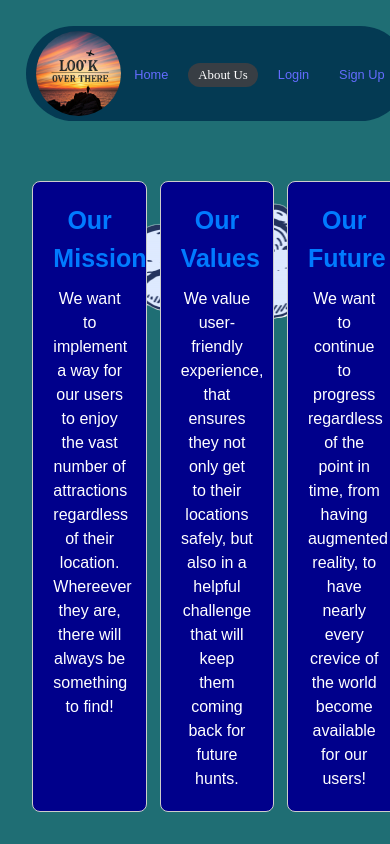
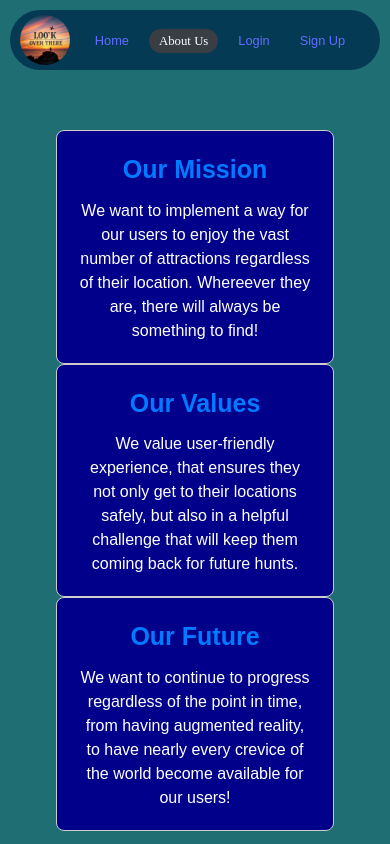
Before and after one commit to Godzelduh/look-over-there, a React (Vite) app in the folder client/: page /AboutUs in a window 390 px wide. Shown: the top 844 px of the page. Built offline with nearby package versions, Linux system fonts and the light colour scheme.

Commit message:
final updates for css mobile versions working

```diff
--- /dev/null
+++ b/client/src/Styles/AboutUs.css
@@ -0,0 +1,78 @@
+.container {
+    text-align: center;
+    margin-top: 20px;
+    font-size: 24px;
+    color: darkblue;
+}
+
+.boxContainer {
+    display: flex;
+    justify-content: space-around;
+    margin-top: 40px;
+}
+
+.box {
+    width: 30%;
+    padding: 20px;
+    border: 1px solid #ccc;
+    border-radius: 8px;
+    transition: box-shadow 0.3s ease;
+    background-color: darkblue;
+}
+
+.boxTitle {
+    font-size: 25px;
+    font-weight: bold;
+    margin-bottom: 10px;
+    color: #007bff;
+}
+
+.boxContent {
+    font-size: 16px;
+    line-height: 1.5;
+    color: #fff;
+}
+
+.highlight {
+    font-weight: bold;
+    color: #007bff;
+}
+
+.imageContainer {
+    margin-top: 40px;
+}
+
+topChoicesContainer {
+    display: grid;
+    grid-template-columns: 1fr 1fr;
+    gap: 20px;
+    margin-top: 40px;
+    padding: 20px;
+    border: 1px solid #ccc;
+    border-radius: 8px;
+    background-color: #f9f9f9;
+}
+
+topChoiceItem {
+    padding: 10px;
+    border: 1px solid #ccc;
+    border-radius: 8px;
+    background-color: #fff;
+}
+
+/* Responsive adjustments */
+@media (max-width: 768px) {
+    .boxContainer {
+
+        flex-direction: column;
+
+    }
+    .box {
+    width: 75%;
+      margin-left: auto;
+      margin-right: auto;
+
+    }
+}
+
+@media (max-width: 480px) {}
--- a/client/src/Styles/App.css
+++ b/client/src/Styles/App.css
@@ -7,7 +7,7 @@ body {
 }
 
 #root {
-  max-width: 1280px;
+  max-width: 100%;
   margin: 0 auto;
   padding: 2rem;
   text-align: center;
@@ -131,7 +131,22 @@ button:hover {
   font-family: 'Lucida Sans', 'Lucida Sans Regular', 'Lucida Grande', 'Lucida Sans Unicode', Geneva, Verdana, sans-serif;
 }
 .search-label {
-  color: #7dafb3; /* Change this to your desired color */
+  color: #7dafb3;
+  font-size: 35px;
+  font-family: cursive, 'Lucida Sans Regular', 'Lucida Grande', 'Lucida Sans Unicode', Geneva, Verdana, sans-serif;
+}
+.hunt-description {
+  color: #7dafb3;
+  background-color: #0a3c44;
+  width: 65vw;
+  padding: 30px;
+  padding-top: 40px;
+  border-radius: 50%;
+  margin-right: auto;
+  margin-left: auto;
+  margin-bottom: 15px;
+  font-family: cursive, 'Lucida Sans Regular', 'Lucida Grande', 'Lucida Sans Unicode', Geneva, Verdana, sans-serif;
+
 }
 .hover-box {
   transition: box-shadow 0.3s ease;
@@ -268,6 +283,10 @@ body {
     width: 90%;
     margin: 0 auto;
   }
+  .hunt-description {
+    width: 85vw;
+
+  }
 }
 
 @media (max-width: 768px) {
@@ -291,11 +310,16 @@ body {
   .signup-image {
     width: 40vw;
   }
+  .hunt-description {
+
+    padding-top: 45px;
+
+  }
 }
 
 @media (max-width: 576px) {
   .nav-logo {
-    height: 50px;
+    height: 50px !important;
   }
 
   .nav-link {
@@ -311,9 +335,19 @@ body {
   .signup-image {
     width: 50vw;
   }
+  .hunt-description {
+    width: 90vw;
+    padding-top: 40px;
+
+  }
 }
 
 @media (max-width: 450px) {
+  #root {
+    margin: 0;
+    padding: 0;;
+
+  }
   .logo {
     height: 3em;
   }
@@ -329,4 +363,9 @@ body {
   .signup-image {
     width: 60vw;
   }
+  .hunt-description {
+    width: 95vw;
+    font-size: 20px;
+
+  }
 }
--- a/client/src/Styles/index.css
+++ b/client/src/Styles/index.css
@@ -22,12 +22,6 @@ a:hover {
   color: #535bf2;
 }
 
-body {
-  margin: 0;
-  display: flex;
-  min-width: 320px;
-  min-height: 100vh;
-}
 
 h1 {
   font-size: 3.2em;
--- a/client/src/Styles/login.css
+++ b/client/src/Styles/login.css
@@ -18,10 +18,13 @@ border-right: none;
   opacity: 0.5; /* Optional: Adjusts the opacity of the placeholder */
 }
 .login-gif {
+  display: flex;
   width: 100%;
   max-width: 350px; /* Adjust the max-width to make the GIF smaller */
   margin-bottom: 20px;
   border-radius: 10%;
+  margin-left: auto;
+  margin-right: auto;
 }
 .form {
   display: flex;
--- a/client/src/Styles/profile.css
+++ b/client/src/Styles/profile.css
@@ -1,3 +1,7 @@
+#root {
+  max-width: 1280px;
+
+}
 /* Container styles */
 .profile-container {
   width: 80vw;
@@ -34,10 +38,10 @@
 
 .scroll-container {
   position: relative;
-  width: 100%;
+  width: 115%;
   height: 500px;
   margin-bottom: 20x;
-  overflow: visible;
+  overflow: hidden;
 }
 
 .card-scroll {
@@ -68,7 +72,6 @@
 .card-scroll::-webkit-scrollbar-thumb {
   background: #888;
   border-radius: 6px;
-  border: 2px solid #f1f1f1;
 }
 
 .card-scroll::-webkit-scrollbar-thumb:hover {
@@ -151,6 +154,9 @@
 /* Flip button */
 .flip-button {
   position: absolute;
+  width: 50px;
+  height: 50px;
+
   top: 8px;
   right: 8px;
   padding: 8px;
@@ -239,8 +245,13 @@
 
 /* Responsive adjustments */
 @media (max-width: 768px) {
+  #root {
+    max-width: 150%;
+
+  }
   .scroll-container {
     height: 380px;
+
   }
 
   .image-container {
@@ -263,14 +274,6 @@
   .scroll-container {
     height: 340px;
   }
-  .card {
-    width: 200px;
-    height: 320px;
-  }
-
-  .image-container {
-    height: 220px;
-  }
 
   .checkmark {
     top: 64px;
--- a/client/src/pages/AboutUs.tsx
+++ b/client/src/pages/AboutUs.tsx
@@ -1,46 +1,17 @@
 import React from 'react';
+import '../Styles/AboutUs.css';
 import { CSSProperties } from 'react';
 import travelingmap from '../assets/travelingmap.jpg';
 //import TravelTopFiveChoices from '../assets/traveltopfivechoices.png';
 
   const styles: { [key: string]: CSSProperties } = {
-    container: {
-      textAlign: 'center',
-      marginTop: '20px',
-      fontSize: '24px',
-      color: 'darkblue',
-    },
-    boxContainer: {
-      display: 'flex',
-      justifyContent: 'space-around',
-      marginTop: '40px',
-    },
-    box: {
-      width: '30%',
-      padding: '20px',
-      border: '1px solid #ccc',
-      borderRadius: '8px',
-      transition: 'box-shadow 0.3s ease',
-      backgroundColor: 'darkblue',
-    },
-    boxTitle: {
-      fontSize: '25px',
-      fontWeight: 'bold',
-      marginBottom: '10px',
-      color: '#007bff',
-    },
-    boxContent: {
-      fontSize: '16px',
-      lineHeight: '1.5',
-      color: '#fff',
-    },
+
+
     highlight: {
       fontWeight: 'bold',
       color: '#007bff',
     },
-    imageContainer: {
-      marginTop: '40px',
-    },
+
     image: {
       maxWidth: '100%',
       height: 'auto',
@@ -64,28 +35,28 @@ import travelingmap from '../assets/travelingmap.jpg';
   };
 
   const AboutUs: React.FC = () => (
-    <div style={styles.container}>
-      <div style={styles.boxContainer}>
-        <div style={styles.box} className="hover-box">
-          <div style={styles.boxTitle}>Our Mission</div>
-          <div style={styles.boxContent}>
+    <div className="container">
+      <div className="boxContainer">
+        <div className="box hover-box">
+          <div className="boxTitle">Our Mission</div>
+          <div className="boxContent">
             We want to implement a way for our users to enjoy the vast number of attractions regardless of their location. Whereever they are, there will always be something to find!
           </div>
         </div>
-        <div style={styles.box} className="hover-box">
-          <div style={styles.boxTitle}>Our Values</div>
-          <div style={styles.boxContent}>
+        <div className="box hover-box">
+          <div className="boxTitle">Our Values</div>
+          <div className="boxContent">
             We value user-friendly experience, that ensures they not only get to their locations safely, but also in a helpful challenge that will keep them coming back for future hunts.
           </div>
         </div>
-        <div style={styles.box} className="hover-box">
-          <div style={styles.boxTitle}>Our Future</div>
-          <div style={styles.boxContent}>
+        <div className="box hover-box">
+          <div className="boxTitle">Our Future</div>
+          <div className="boxContent">
             We want to continue to progress regardless of the point in time, from having augmented reality, to have nearly every crevice of the world become available for our users!
           </div>
         </div>
       </div>
-      <div style={styles.imageContainer}>
+      <div className="imageContainer">
         <img src={travelingmap} alt="Travel" style={styles.image} />
       </div>
 
--- a/client/src/pages/Explore.tsx
+++ b/client/src/pages/Explore.tsx
@@ -83,6 +83,7 @@ const Explore: React.FC = () => {
         <img src={clouds} alt="clouds" style={styles.image} />
       </div>
             <h2>Explore Nearby Places</h2>
+            <div className='hunt-description'>Not up for a full scavenger hunt? Continue exploring your location by searching for places nearby!</div>
             <div className='search-bar'>
                 <label htmlFor='searchbar' className='search-label'></label>
                 <div className={'city-container'}>
--- a/client/src/pages/Home.tsx
+++ b/client/src/pages/Home.tsx
@@ -32,7 +32,8 @@ const styles: { container: CSSProperties; image: CSSProperties; welcome: CSSProp
     height: 'auto',
   },
   welcome: {
-    marginTop: 0,
+    marginTop: "0",
+    marginBottom: "5px",
   },
   welcomeBox: {
     textAlign: 'center',
@@ -230,6 +231,7 @@ const Home = () => {
         {/*</div>*/}
         {/*<div>*/}
           <h2 style={styles.welcome}>Look Over There</h2>
+          <div className='hunt-description'>Are you looking to explore a new city? Create your very own scavenger hunt so that you can find all of the main attractions for your city!</div>
         </div>
         {/*<div>*/}
 
@@ -239,7 +241,7 @@ const Home = () => {
   <form onSubmit={handleFormSubmit}>
 
         <div className='search-bar'>
-          <label htmlFor='searchbar' className='search-label'>Your Scavenger Hunt starts here! </label>
+          <label htmlFor='searchbar' className='search-label'>Your Hunt starts here! </label>
           <div className='city-container'>
             <input
               type='text'
```
